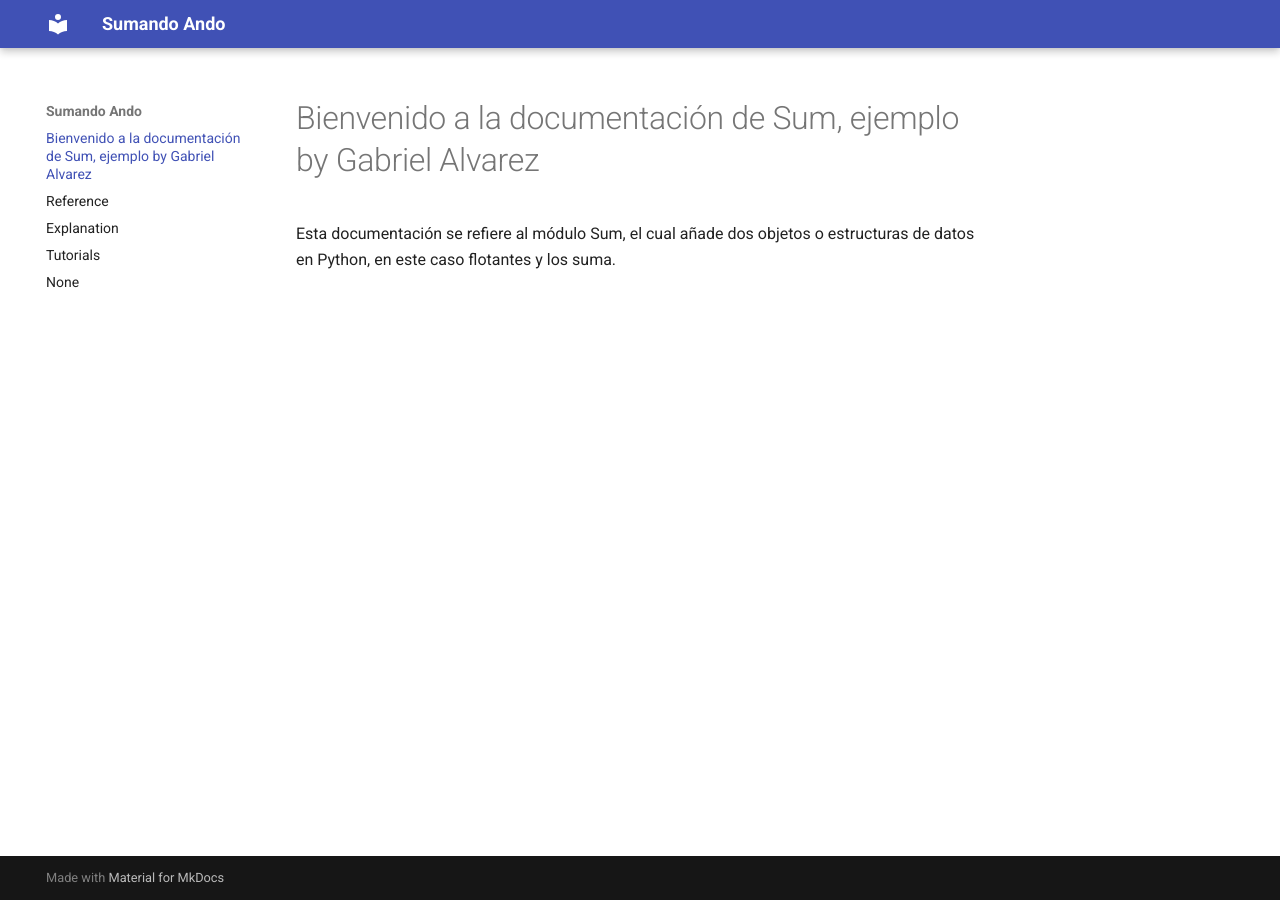
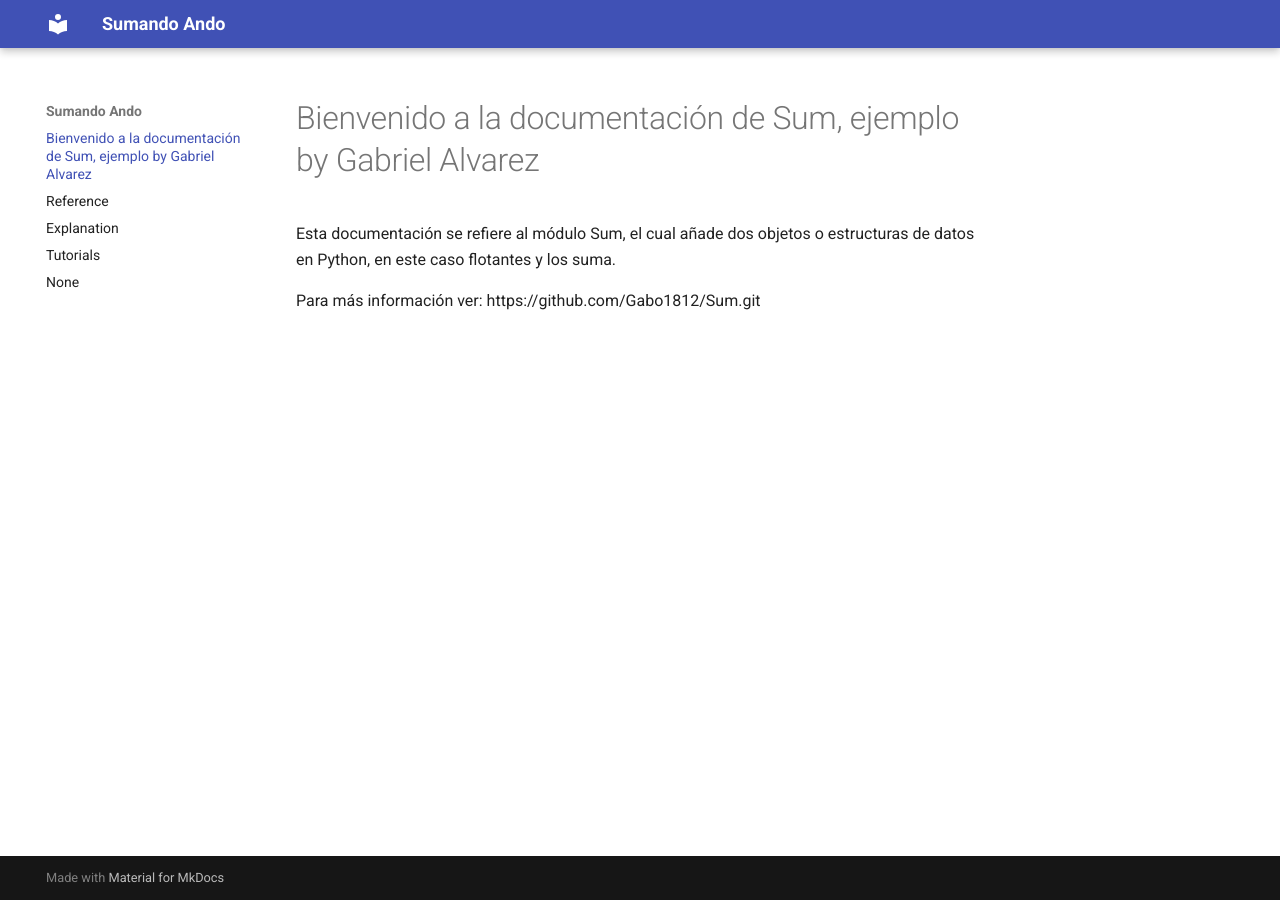
Before and after one commit to Gabo1812/Sum, an MkDocs documentation site: the page built from docs/index.md, in a window 1280 px wide. Built offline with MkDocs 1.6.1 and Material for MkDocs 9.7.7, drawn with Linux system fonts in a browser that asks for light colours.

Commit message:
new changes

```diff
--- a/docs/index.md
+++ b/docs/index.md
@@ -1,3 +1,5 @@
 # Bienvenido a la documentación de Sum, ejemplo by Gabriel Alvarez
 
 Esta documentación se refiere al módulo Sum, el cual añade dos objetos o estructuras de datos en Python, en este caso flotantes y los suma.
+
+Para más información ver: https://github.com/Gabo1812/Sum.git
```
